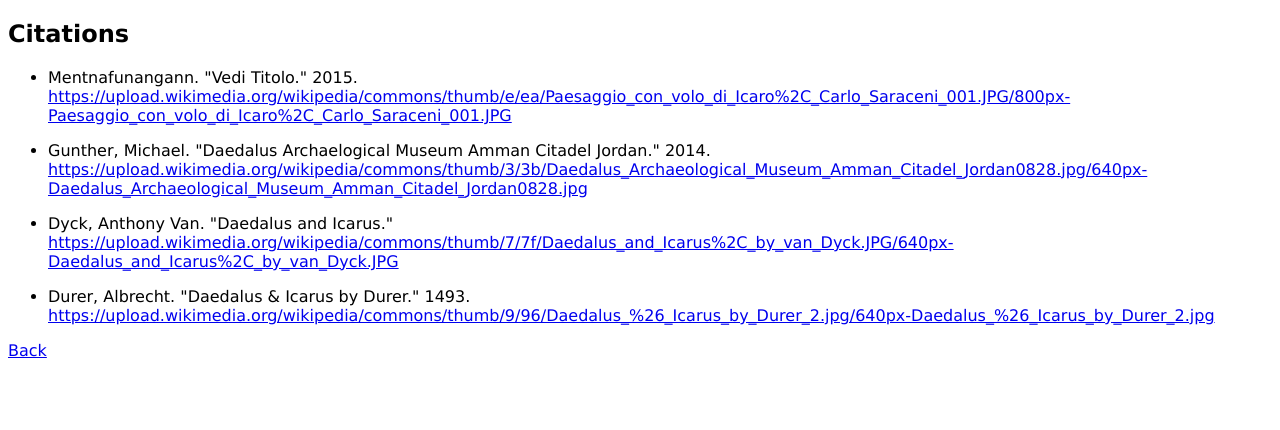
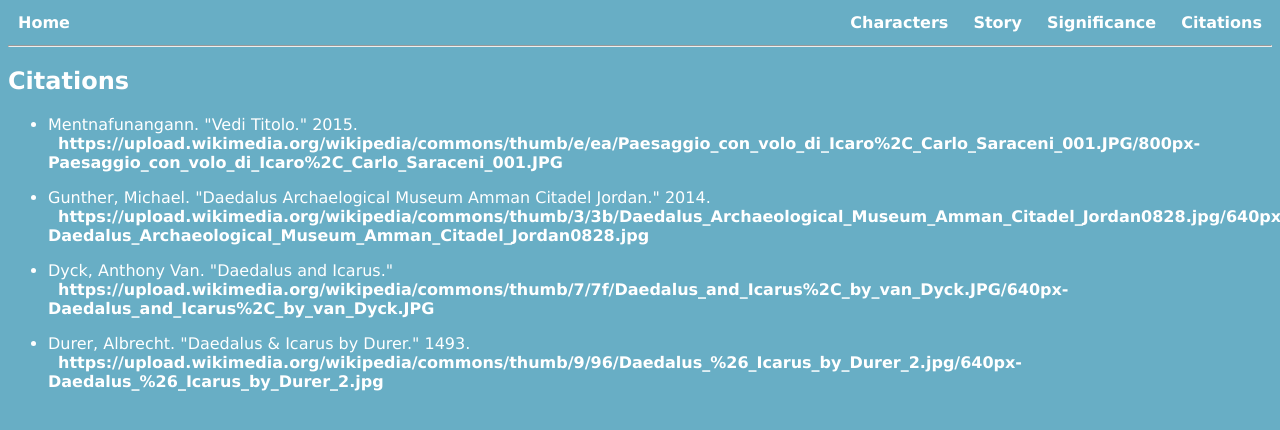
Before and after one commit to jdmar3-comp426/a01-devinjd23, a website: page citations.html in a window 1280 px wide. Drawn offline with Linux system fonts and the light colour scheme.

Commit message:
creation of header

```diff
--- a/citations.html
+++ b/citations.html
@@ -7,10 +7,21 @@
         <link rel="stylesheet" href="styles.css">
     </head>
     <body>
+        <header>
+            <a href="index.html">Home</a>
+            <div>
+                <a href="/characters.html">Characters</a>
+                <a href="/story.html">Story</a>
+                <a href="/significance.html">Significance</a>
+                <a href="/citations.html">Citations</a>
+            </div>
+        </header>
+        <hr>
+        <div id="citations">
             <h2>Citations</h2>
             <ul>
                 <li>
-                <p>Mentnafunangann. "Vedi Titolo." 2015. <a href="https://upload.wikimedia.org/wikipedia/commons/thumb/e/ea/Paesaggio_con_volo_di_Icaro%2C_Carlo_Saraceni_001.JPG/800px-Paesaggio_con_volo_di_Icaro%2C_Carlo_Saraceni_001.JPG">https://upload.wikimedia.org/wikipedia/commons/thumb/e/ea/Paesaggio_con_volo_di_Icaro%2C_Carlo_Saraceni_001.JPG/800px-Paesaggio_con_volo_di_Icaro%2C_Carlo_Saraceni_001.JPG</a></p>
+                    <p>Mentnafunangann. "Vedi Titolo." 2015. <a class="citation" href="https://upload.wikimedia.org/wikipedia/commons/thumb/e/ea/Paesaggio_con_volo_di_Icaro%2C_Carlo_Saraceni_001.JPG/800px-Paesaggio_con_volo_di_Icaro%2C_Carlo_Saraceni_001.JPG">https://upload.wikimedia.org/wikipedia/commons/thumb/e/ea/Paesaggio_con_volo_di_Icaro%2C_Carlo_Saraceni_001.JPG/800px-Paesaggio_con_volo_di_Icaro%2C_Carlo_Saraceni_001.JPG</a></p>
                 </li>
                 <li>
                     <p>Gunther, Michael. "Daedalus Archaelogical Museum Amman Citadel Jordan." 2014. <a href="https://upload.wikimedia.org/wikipedia/commons/thumb/3/3b/Daedalus_Archaeological_Museum_Amman_Citadel_Jordan0828.jpg/640px-Daedalus_Archaeological_Museum_Amman_Citadel_Jordan0828.jpg">https://upload.wikimedia.org/wikipedia/commons/thumb/3/3b/Daedalus_Archaeological_Museum_Amman_Citadel_Jordan0828.jpg/640px-Daedalus_Archaeological_Museum_Amman_Citadel_Jordan0828.jpg</a></p>
@@ -22,6 +33,6 @@
                     <p>Durer, Albrecht. "Daedalus & Icarus by Durer." 1493. <a href="https://upload.wikimedia.org/wikipedia/commons/thumb/9/96/Daedalus_%26_Icarus_by_Durer_2.jpg/640px-Daedalus_%26_Icarus_by_Durer_2.jpg">https://upload.wikimedia.org/wikipedia/commons/thumb/9/96/Daedalus_%26_Icarus_by_Durer_2.jpg/640px-Daedalus_%26_Icarus_by_Durer_2.jpg</a></p>
                 </li>
             </ul>
-        <a href="index.html">Back</a>
+        </div>
     </body>
 </html>
--- a/styles.css
+++ b/styles.css
@@ -1,7 +1,33 @@
 * {
     font-family: Verdana, Tahoma, sans-serif;
+    color: #fff;
+}
+
+body {
+    background-color: #68aec5;
 }
 
 h1 {
+    margin-top: 5px;
     font-family: fantasy;
 }
+
+a {
+    text-decoration: none;
+    font-weight: bold;
+    margin: 5px 10px;
+    color: white;
+}
+
+a:hover {
+    color: #5f5f5f;
+}
+
+header {
+    top: 0;
+    left: 0;
+    width: 100%;
+    display: flex;
+    justify-content: space-between;
+    align-items: center;
+}
```
Also changed, not shown: characters.html (+12 -1 lines), index.html (+9 -5 lines), significance.html (+12 -1 lines), story.html (+12 -1 lines). Lines whose indentation alone changed are shown as unchanged.
